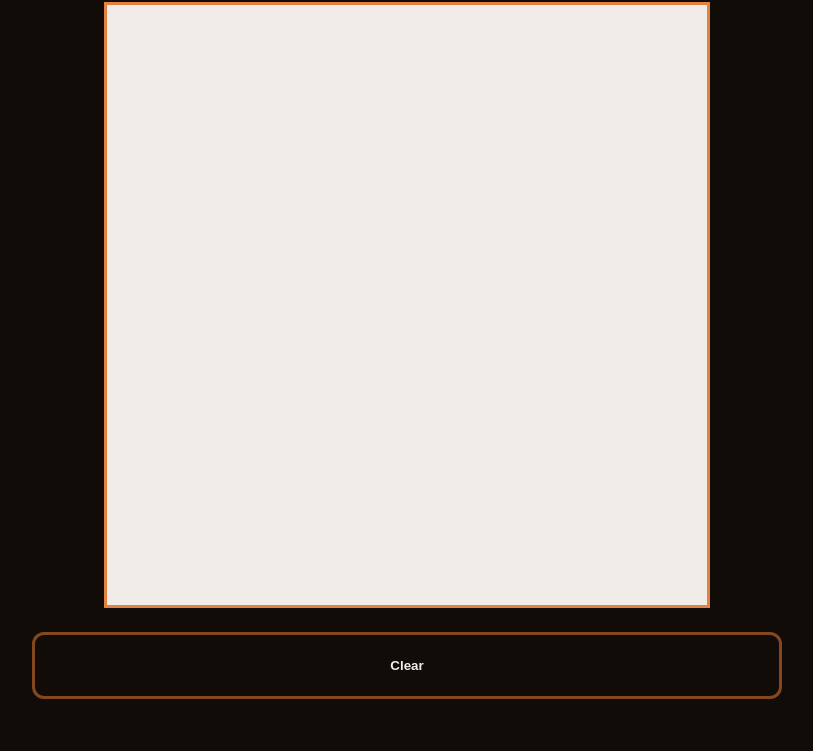
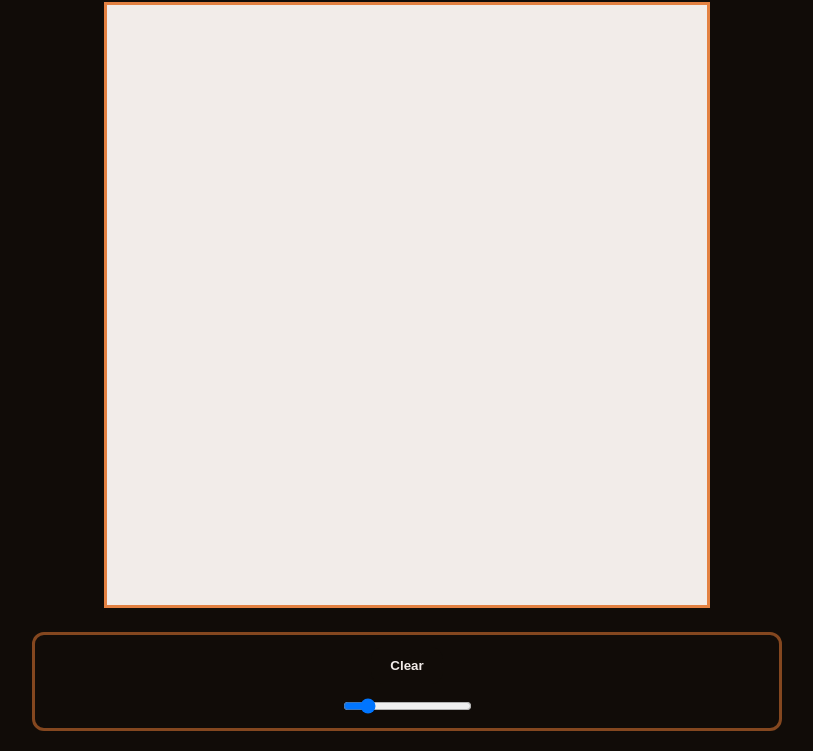
Before and after one commit to BantAlex/odin-etch, a plain HTML site: page index.html in a window 1280 px wide. Shown: the part 78-829 px from the top of the page, without its empty margins (233-1046 px from the left). Before the commit the page ends 800 px from the top, so only its background shows below. Drawn offline with Linux system fonts and the light colour scheme.

Commit message:
Add a slider. Does nothing atm

```diff
--- a/index.html
+++ b/index.html
@@ -13,8 +13,8 @@
         <div class="board"></div>
         <div class="options">
             <button class="clear-button">Clear</button>
+            <input class="slider" type="range" min="1" max="100" value="16"></input>
         </div>
     </div>
-
 </body>
 </html>
--- a/script.js
+++ b/script.js
@@ -2,6 +2,8 @@
 const board = document.querySelector('.board');
 const clearButton = document.querySelector('.clear-button');
 const optionsWindow = document.querySelector('.options');
+const gridSlider = document.querySelector('.slider');
+console.log(gridSlider.value);
 //Board and square values
 let squaresPerSide = 16; // The dafult value for the 16x16 resolution
 let squareSize = 600 / squaresPerSide; // 600 => Board height/width
--- a/styles.css
+++ b/styles.css
@@ -44,6 +44,7 @@ h1{
 }
 
 .options{
+    gap: 12px;
     border: solid 3px var(--secondary);
     border-radius: 12px;
     margin-bottom: 20px;
@@ -66,6 +67,6 @@ h1{
     color: var(--accent);
 }
 
-/* .square{
+.slider{
 
-} */
+}
```
